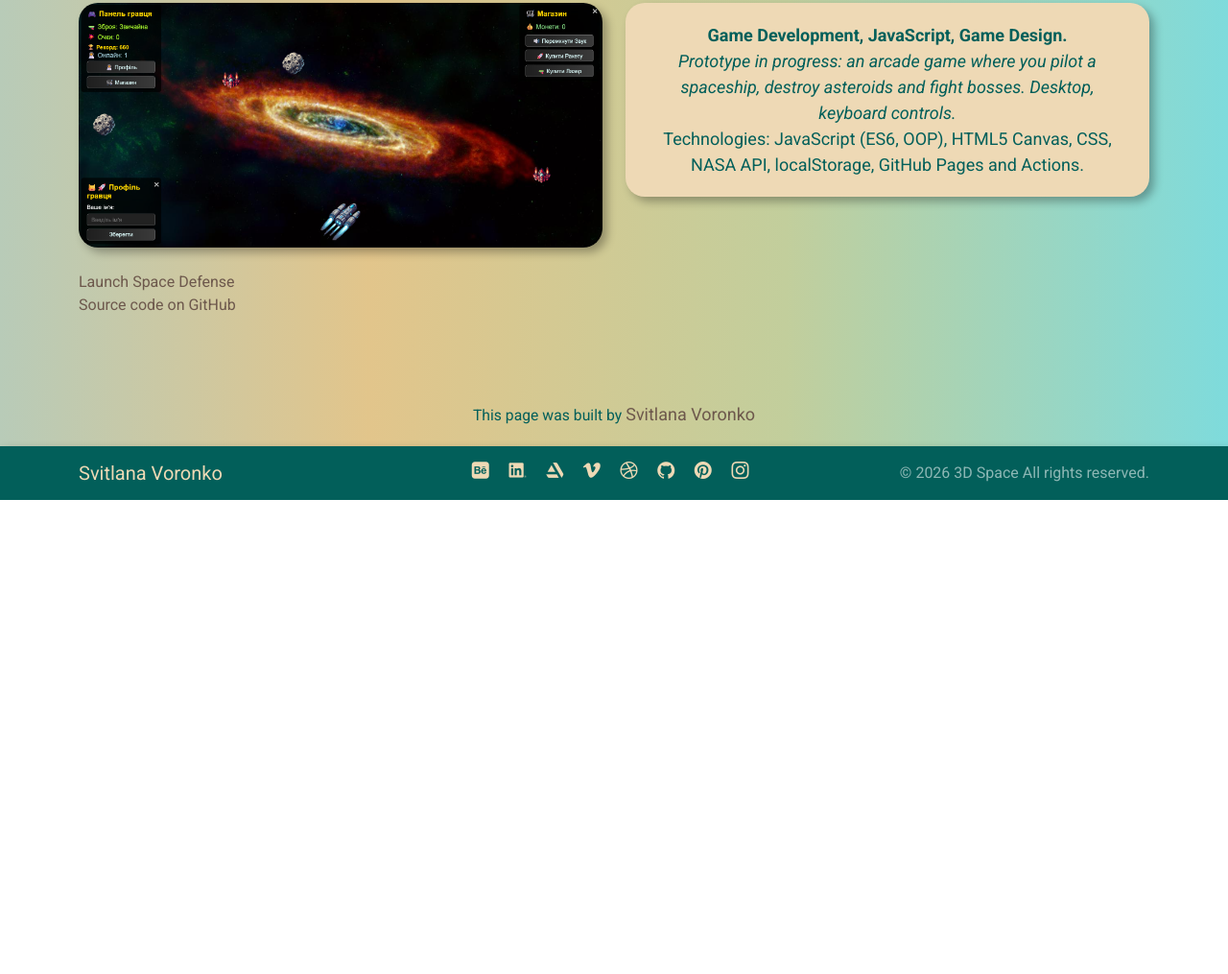
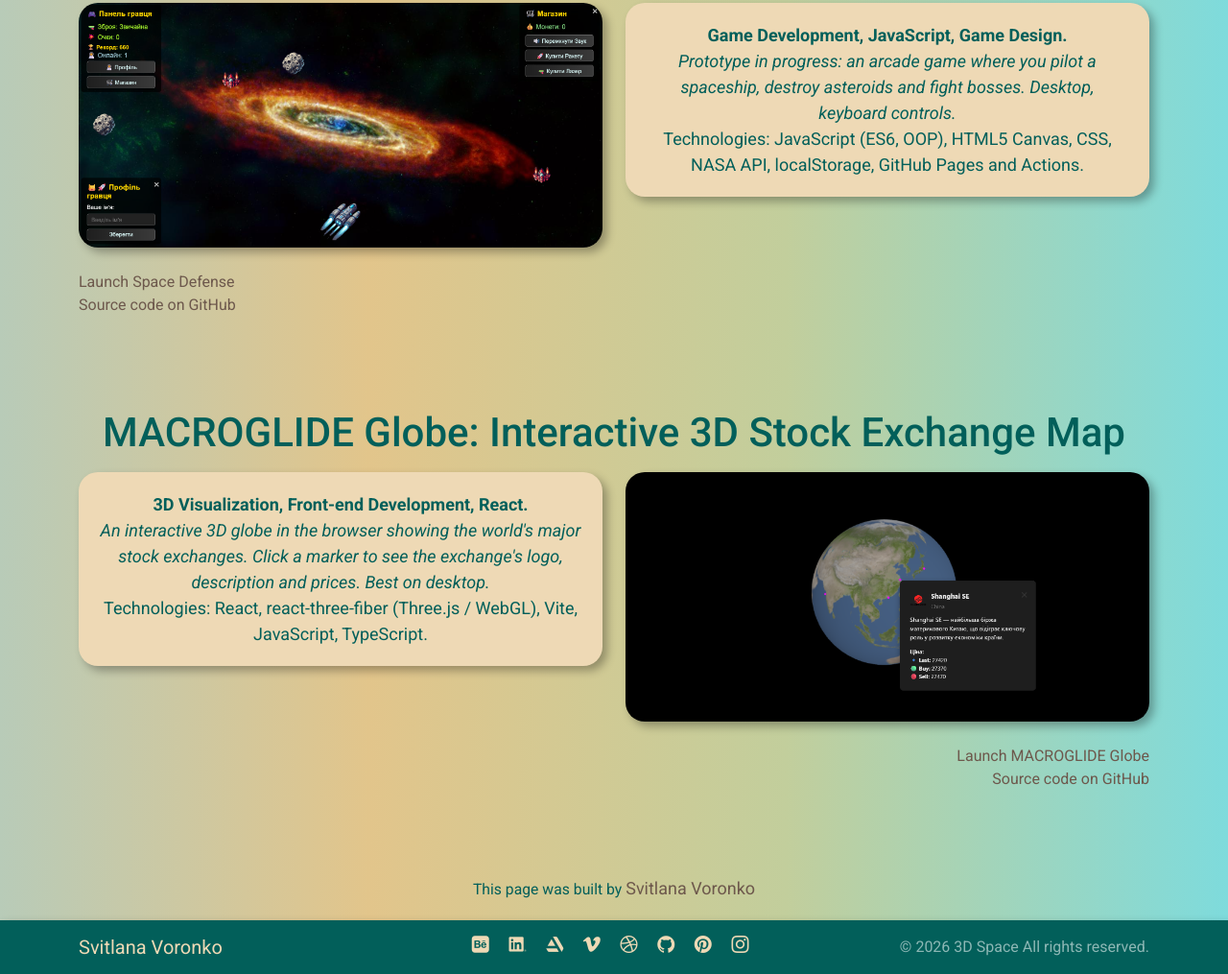
Before and after one commit to fotinia-sadovskaya/my-portfolio-3d-generalist, a plain HTML site: page index.html in a window 1280 px wide. Shown: the part 4118-5133 px from the top of the page at 96% size. Before the commit the page ends 4639 px from the top, so only its background shows below. Drawn offline with nearby package versions, Linux system fonts and the light colour scheme.

Commit message:
Add macroglide-globe project

```diff
--- a/index.html
+++ b/index.html
@@ -340,6 +340,41 @@
             </p>
           </div>
         </div>
+        <div class="row mt-5">
+          <h2 class="mb-3" data-aos="fade-down" data-aos-delay="200" data-aos-easing="ease-in-out">
+            MACROGLIDE Globe: Interactive 3D Stock Exchange Map
+          </h2>
+          <div class="col-md-6" data-aos="fade-up" data-aos-delay="200" data-aos-easing="ease-in-out">
+            <p class="brief">
+              <strong>3D Visualization, Front-end Development, React.</strong>
+              <br />
+              <em>An interactive 3D globe in the browser showing the world's major stock exchanges. Click a
+                marker to see the exchange's logo, description and prices. Best on desktop.</em>
+              <br />
+              Technologies: React, react-three-fiber (Three.js / WebGL), Vite, JavaScript, TypeScript.
+            </p>
+          </div>
+          <div class="col-md-6" data-aos="fade-up" data-aos-delay="400" data-aos-easing="ease-in-out">
+            <a href="https://fotinia-sadovskaya.github.io/macroglide-globe/" target="_blank" rel="noreferrer noopener">
+              <img src="images/macroglide-globe.png"
+                alt="3D globe with magenta stock exchange markers and an information card for the Toronto Stock Exchange"
+                title="MACROGLIDE Globe: interactive 3D globe" class="img-fluid rounded brief" /></a>
+            <div class="d-none d-sm-block mt-4 mb-5 text-end">
+              <a href="https://fotinia-sadovskaya.github.io/macroglide-globe/" target="_blank" rel="noreferrer noopener"
+                class="primary-link" title="Open MACROGLIDE Globe">Launch MACROGLIDE Globe</a>
+              <br />
+              <a href="https://github.com/fotinia-sadovskaya/macroglide-globe" target="_blank" rel="noreferrer noopener"
+                class="primary-link" title="MACROGLIDE Globe source code on GitHub">Source code on GitHub</a>
+            </div>
+            <div class="d-block d-sm-none mt-4 mb-5 text-center">
+              <a href="https://fotinia-sadovskaya.github.io/macroglide-globe/" target="_blank" rel="noreferrer noopener"
+                class="primary-link" title="Open MACROGLIDE Globe">MACROGLIDE Globe</a>
+              <br />
+              <a href="https://github.com/fotinia-sadovskaya/macroglide-globe" target="_blank" rel="noreferrer noopener"
+                class="primary-link" title="MACROGLIDE Globe source code on GitHub">Source code</a>
+            </div>
+          </div>
+        </div>
       </div>
     </section>
   </main>
```
Also changed, not shown: images/macroglide-globe.png (added).
